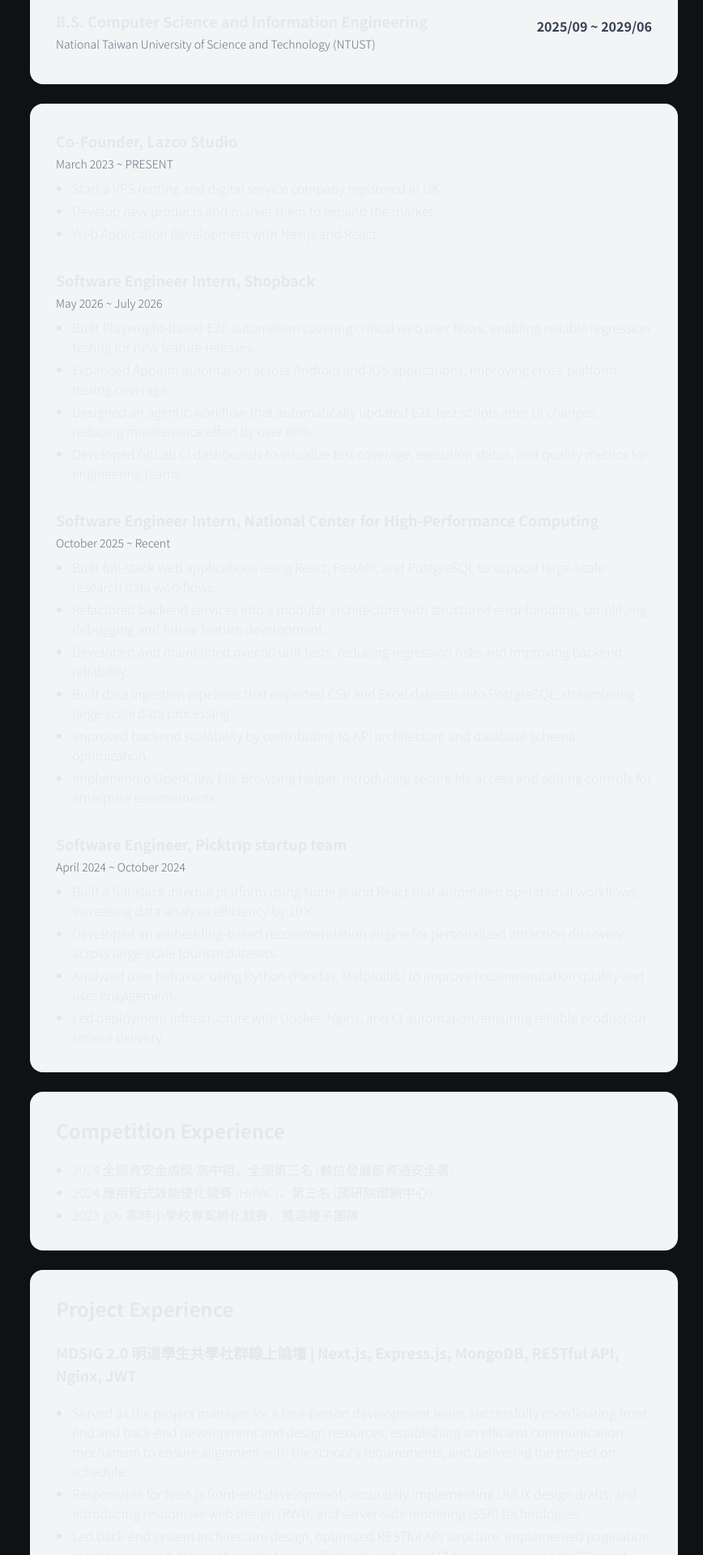
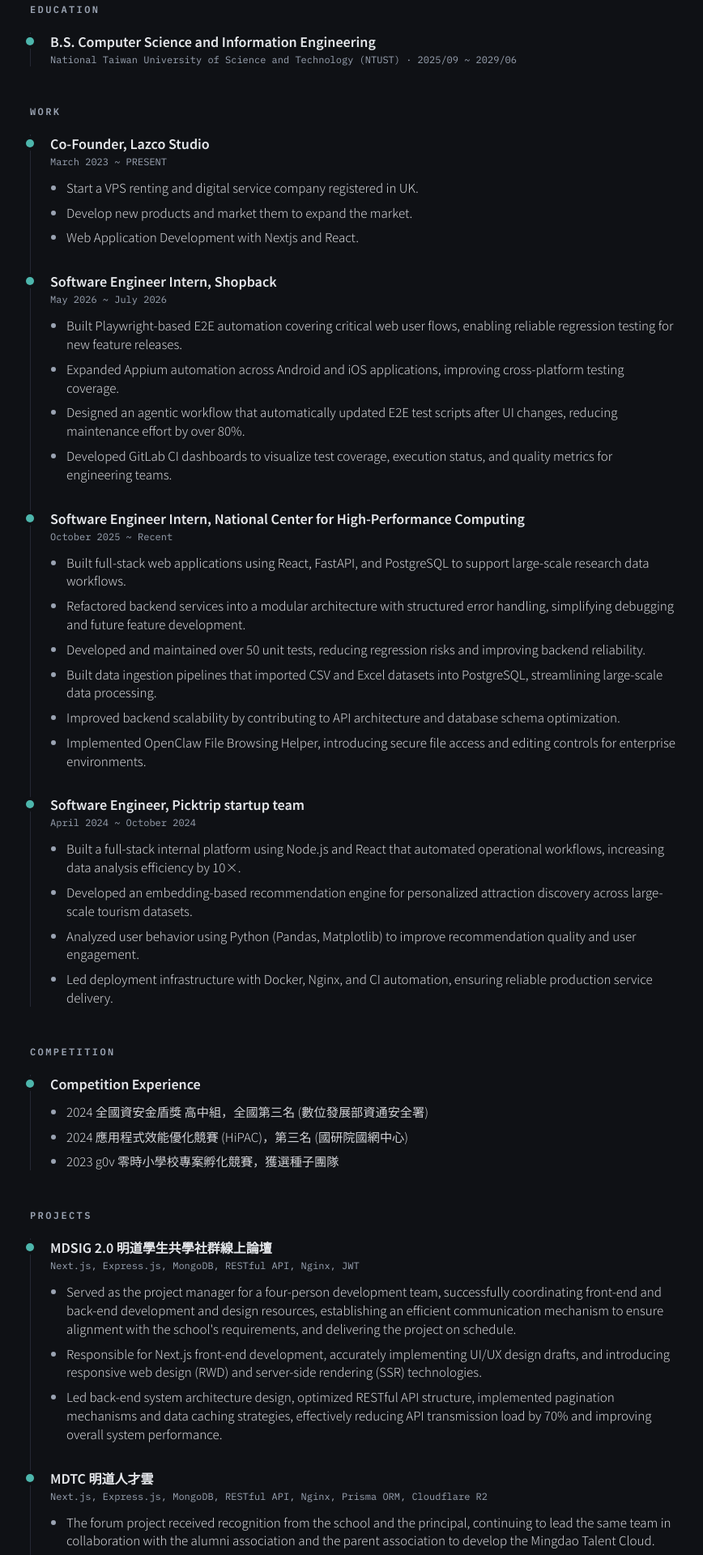
Before and after one commit to banahaker/banahaker.github.io, a React (Vite) app: page / in a window 1280 px wide. Shown: the part 420-2340 px from the top of the page at 81% size, without its empty margins (203-1071 px from the left). Built offline with nearby package versions, Linux system fonts and the light colour scheme.

Commit message:
feat: convert experience blocks to Section + TimelineItem

```diff
--- a/src/components/CompetitionExpBlock.tsx
+++ b/src/components/CompetitionExpBlock.tsx
@@ -1,12 +1,17 @@
+import Section from "./Section";
+import TimelineItem from "./TimelineItem";
+
 export default function CompetitionExpBlock() {
   return (
-    <section className="w-full p-8 bg-gray-100 rounded-2xl mt-6 font-light flex flex-col gap-4">
-      <h2 className="text-2xl font-bold mb-1">Competition Experience</h2>
-      <ul className="list-disc pl-5 space-y-1">
-        <li>2024 全國資安金盾獎 高中組，全國第三名 (數位發展部資通安全署)</li>
-        <li>2024 應用程式效能優化競賽 (HiPAC)，第三名 (國研院國網中心)</li>
-        <li>2023 g0v 零時小學校專案孵化競賽，獲選種子團隊</li>
-      </ul>
-    </section>
+    <Section label="Competition">
+      <TimelineItem
+        title="Competition Experience"
+        contents={[
+          "2024 全國資安金盾獎 高中組，全國第三名 (數位發展部資通安全署)",
+          "2024 應用程式效能優化競賽 (HiPAC)，第三名 (國研院國網中心)",
+          "2023 g0v 零時小學校專案孵化競賽，獲選種子團隊",
+        ]}
+      />
+    </Section>
   );
 }
--- a/src/components/EducationExpBlock.tsx
+++ b/src/components/EducationExpBlock.tsx
@@ -1,38 +1,13 @@
-export function EducationExpBlockItem(props: {
-  title: string;
-  subtitle?: string;
-  contents: string[];
-}) {
-  return (
-    <div>
-      <h2 className="text-lg font-bold mb-1">{props.title}</h2>
-      {props.subtitle && (
-        <div className="text-sm text-gray-500 mb-2">{props.subtitle}</div>
-      )}
-      <ul className="list-disc pl-5 space-y-1">
-        {props.contents.map((c, i) => (
-          <li key={i} className="text-base">
-            {c}
-          </li>
-        ))}
-      </ul>
-    </div>
-  );
-}
+import Section from "./Section";
+import TimelineItem from "./TimelineItem";
 
 export default function EducationExpBlock() {
   return (
-    <section className="w-full p-8 bg-gray-100 rounded-2xl mt-6 font-light flex flex-col gap-4">
-      <div className="flex flex-col md:flex-row justify-between items-start gap-4">
-        <EducationExpBlockItem
-          title="B.S. Computer Science and Information Engineering"
-          subtitle="National Taiwan University of Science and Technology (NTUST)"
-          contents={[]}
-        />
-        <div className="font-bold text-right text-gray-700 md:pt-2">
-          2025/09 ~ 2029/06
-        </div>
-      </div>
-    </section>
+    <Section label="Education">
+      <TimelineItem
+        title="B.S. Computer Science and Information Engineering"
+        meta="National Taiwan University of Science and Technology (NTUST) · 2025/09 ~ 2029/06"
+      />
+    </Section>
   );
 }
--- a/src/components/ProjectExpBlock.tsx
+++ b/src/components/ProjectExpBlock.tsx
@@ -1,41 +1,27 @@
-export function ProjectExpBlockItem(props: {
-  title: string;
-  contents: string[];
-}) {
-  return (
-    <div>
-      <h2 className="text-lg font-bold mt-1 mb-5">{props.title}</h2>
-      <ul className="list-disc pl-5 space-y-1">
-        {props.contents.map((c, i) => (
-          <li key={i} className="text-base">
-            {c}
-          </li>
-        ))}
-      </ul>
-    </div>
-  );
-}
+import Section from "./Section";
+import TimelineItem from "./TimelineItem";
 
 export default function ProjectExpBlock() {
   return (
-    <section className="w-full p-8 bg-gray-100 rounded-2xl mt-6 font-light flex flex-col gap-4">
-      <h2 className="text-2xl font-bold mb-1">Project Experience</h2>
-      <ProjectExpBlockItem
-        title="MDSIG 2.0 明道學生共學社群線上論壇 | Next.js, Express.js, MongoDB, RESTful API, Nginx, JWT"
+    <Section label="Projects">
+      <TimelineItem
+        title="MDSIG 2.0 明道學生共學社群線上論壇"
+        meta="Next.js, Express.js, MongoDB, RESTful API, Nginx, JWT"
         contents={[
           "Served as the project manager for a four-person development team, successfully coordinating front-end and back-end development and design resources, establishing an efficient communication mechanism to ensure alignment with the school's requirements, and delivering the project on schedule.",
           "Responsible for Next.js front-end development, accurately implementing UI/UX design drafts, and introducing responsive web design (RWD) and server-side rendering (SSR) technologies.",
           "Led back-end system architecture design, optimized RESTful API structure, implemented pagination mechanisms and data caching strategies, effectively reducing API transmission load by 70% and improving overall system performance.",
         ]}
       />
-      <ProjectExpBlockItem
-        title="MDTC 明道人才雲 | Next.js, Express.js, MongoDB, RESTful API, Nginx, Prisma ORM, Cloudflare R2"
+      <TimelineItem
+        title="MDTC 明道人才雲"
+        meta="Next.js, Express.js, MongoDB, RESTful API, Nginx, Prisma ORM, Cloudflare R2"
         contents={[
           "The forum project received recognition from the school and the principal, continuing to lead the same team in collaboration with the alumni association and the parent association to develop the Mingdao Talent Cloud.",
           "User-related files (resumes, other personal data) are stored using Cloudflare R2. By utilizing MongoDB and TTL mechanisms as a cache, the usage of Cloudflare's API is reduced, effectively lowering API costs.",
           "Next.js combined with Server Action is used to create an integrated front-end and back-end application.",
         ]}
-      ></ProjectExpBlockItem>
-    </section>
+      />
+    </Section>
   );
 }
--- a/src/components/WorkExpBlock.tsx
+++ b/src/components/WorkExpBlock.tsx
@@ -1,48 +1,31 @@
-function WorkExpBlockItem(props: {
-  title: string;
-  duration: string;
-  contents: string[];
-}) {
-  return (
-    <div>
-      <h2 className="text-lg font-bold mb-1">{props.title}</h2>
-      <div className="text-sm text-gray-500 mb-2">{props.duration}</div>
-      <ul className="list-disc pl-5 space-y-1">
-        {props.contents.map((c, i) => (
-          <li key={i} className="text-base">
-            {c}
-          </li>
-        ))}
-      </ul>
-    </div>
-  );
-}
+import Section from "./Section";
+import TimelineItem from "./TimelineItem";
 
 export default function WorkExpBlock() {
   return (
-    <div className="w-full flex flex-col gap-8 justify-center p-8 bg-gray-100 rounded-2xl mt-6 font-light">
-      <WorkExpBlockItem
+    <Section label="Work">
+      <TimelineItem
         title="Co-Founder, Lazco Studio"
-        duration="March 2023 ~ PRESENT"
+        meta="March 2023 ~ PRESENT"
         contents={[
           "Start a VPS renting and digital service company registered in UK.",
           "Develop new products and market them to expand the market.",
           "Web Application Development with Nextjs and React.",
         ]}
-      ></WorkExpBlockItem>
-      <WorkExpBlockItem
+      />
+      <TimelineItem
         title="Software Engineer Intern, Shopback"
-        duration="May 2026 ~ July 2026"
+        meta="May 2026 ~ July 2026"
         contents={[
           "Built Playwright-based E2E automation covering critical web user flows, enabling reliable regression testing for new feature releases.",
           "Expanded Appium automation across Android and iOS applications, improving cross-platform testing coverage.",
           "Designed an agentic workflow that automatically updated E2E test scripts after UI changes, reducing maintenance effort by over 80%.",
           "Developed GitLab CI dashboards to visualize test coverage, execution status, and quality metrics for engineering teams.",
         ]}
-      ></WorkExpBlockItem>
-      <WorkExpBlockItem
+      />
+      <TimelineItem
         title="Software Engineer Intern, National Center for High-Performance Computing"
-        duration="October 2025 ~ Recent"
+        meta="October 2025 ~ Recent"
         contents={[
           "Built full-stack web applications using React, FastAPI, and PostgreSQL to support large-scale research data workflows.",
           "Refactored backend services into a modular architecture with structured error handling, simplifying debugging and future feature development.",
@@ -51,17 +34,17 @@ export default function WorkExpBlock() {
           "Improved backend scalability by contributing to API architecture and database schema optimization.",
           "Implemented OpenClaw File Browsing Helper, introducing secure file access and editing controls for enterprise environments.",
         ]}
-      ></WorkExpBlockItem>
-      <WorkExpBlockItem
+      />
+      <TimelineItem
         title="Software Engineer, Picktrip startup team"
-        duration="April 2024 ~ October 2024"
+        meta="April 2024 ~ October 2024"
         contents={[
           "Built a full-stack internal platform using Node.js and React that automated operational workflows, increasing data analysis efficiency by 10×.",
           "Developed an embedding-based recommendation engine for personalized attraction discovery across large-scale tourism datasets.",
           "Analyzed user behavior using Python (Pandas, Matplotlib) to improve recommendation quality and user engagement.",
           "Led deployment infrastructure with Docker, Nginx, and CI automation, ensuring reliable production service delivery.",
         ]}
-      ></WorkExpBlockItem>
-    </div>
+      />
+    </Section>
   );
 }
```
